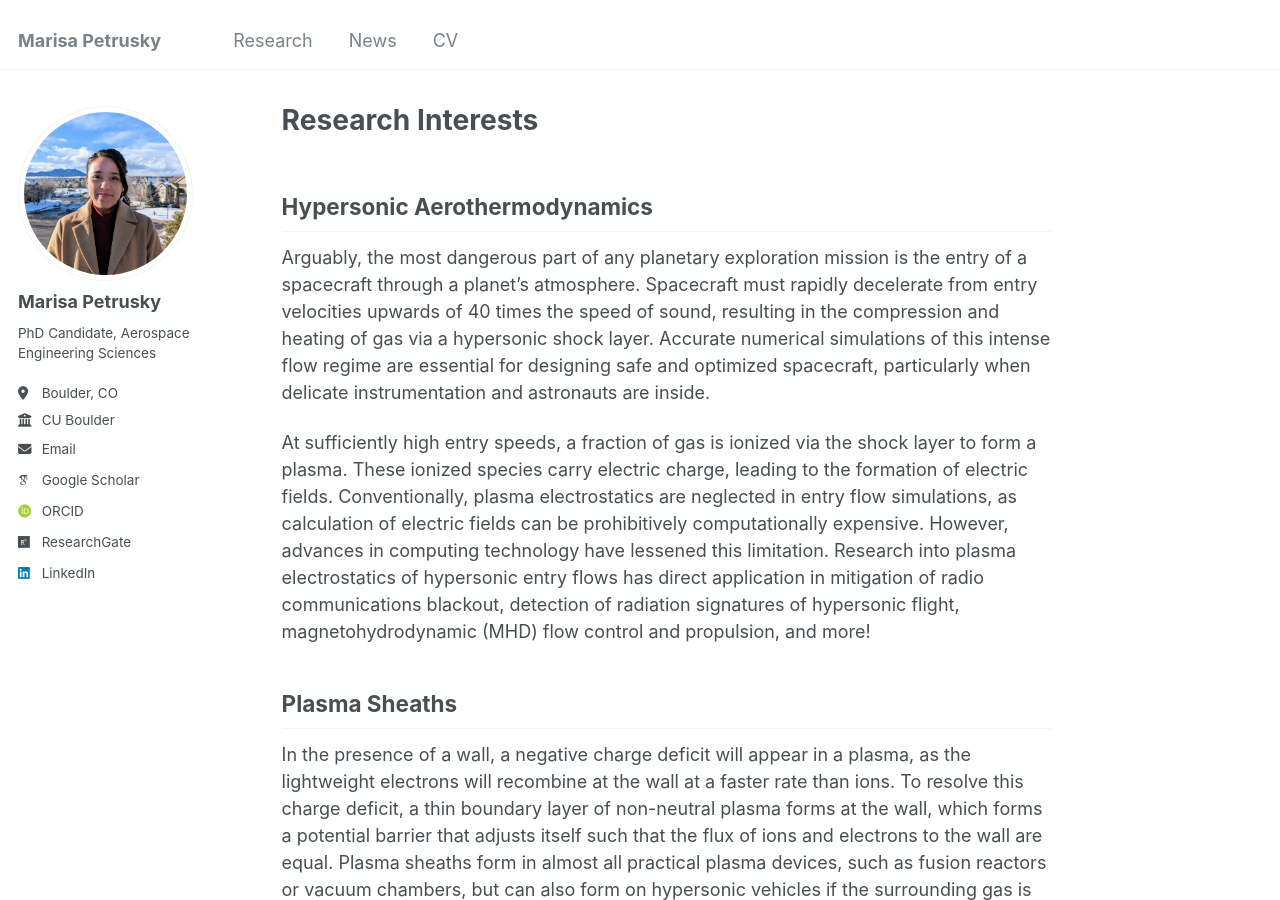
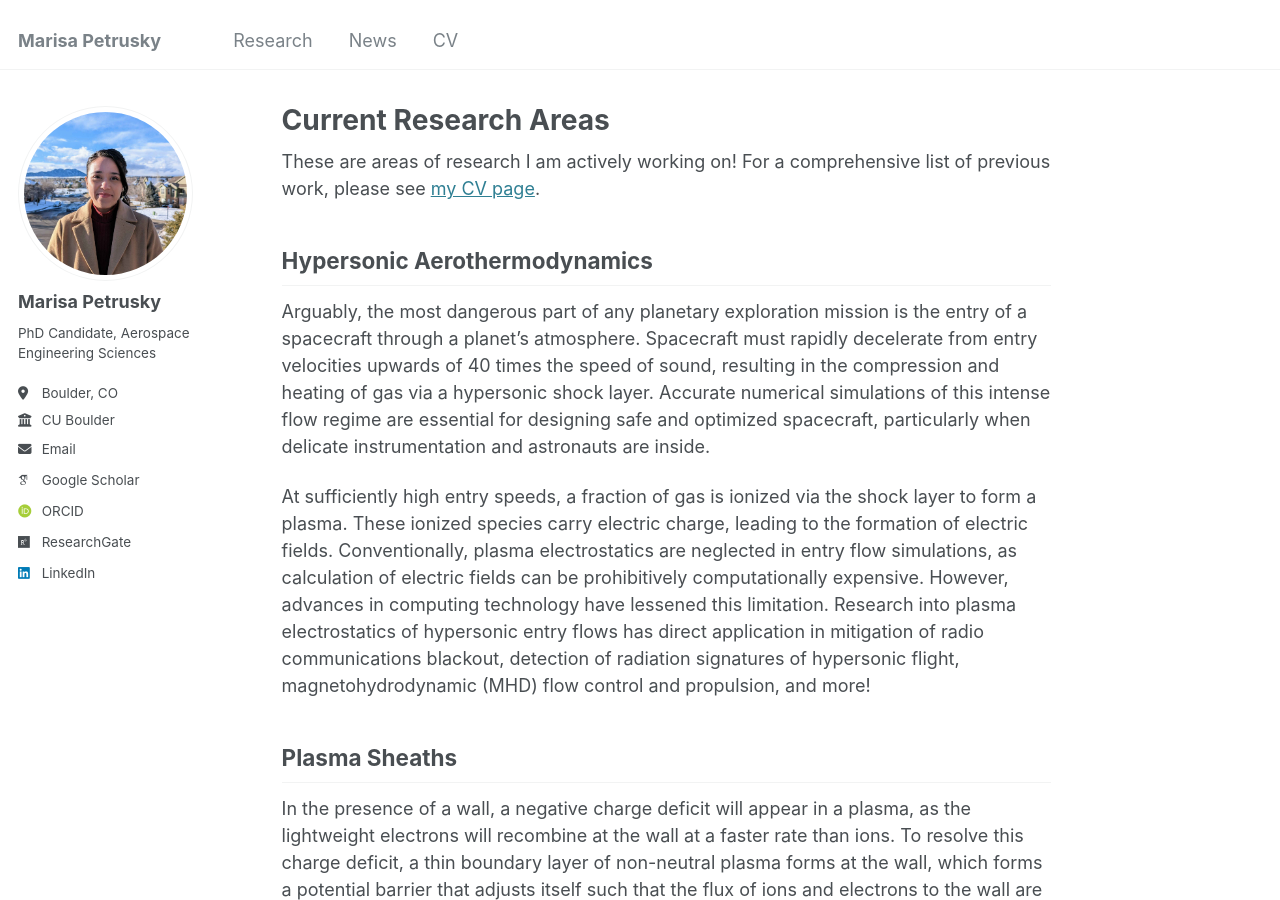
Before and after one commit to marisapetrusky/marisapetrusky.github.io, a Jekyll site: the page built from _pages/research.md, in a window 1280 px wide and 900 px high. Built offline with Jekyll 4.4.1, drawn with Linux system fonts in a browser that asks for light colours; some web fonts are replaced.

Commit message:
Update research.md

```diff
--- a/_pages/research.md
+++ b/_pages/research.md
@@ -1,11 +1,13 @@
 ---
 permalink: /research/
-title: "Research Interests"
+title: "Current Research Areas"
 author_profile: true
 redirect_from:
   - /research
   - /research.md
 ---
+
+These are areas of research I am actively working on! For a comprehensive list of previous work, please see [my CV page](https://marisapetrusky.github.io/cv/).
 
 ## Hypersonic Aerothermodynamics
 Arguably, the most dangerous part of any planetary exploration mission is the entry of a spacecraft through a planet’s atmosphere. Spacecraft must rapidly decelerate from entry velocities upwards of 40 times the speed of sound, resulting in the compression and heating of gas via a hypersonic shock layer. Accurate numerical simulations of this intense flow regime are essential for designing safe and optimized spacecraft, particularly when delicate instrumentation and astronauts are inside.
```
